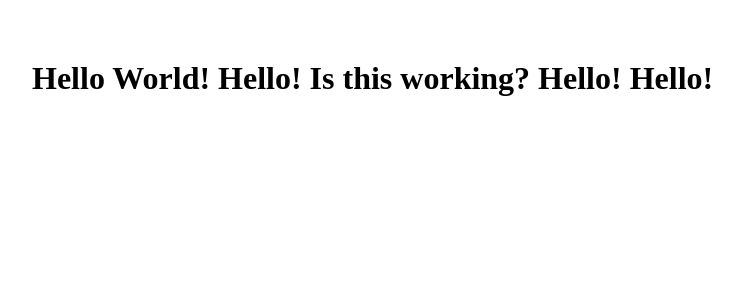
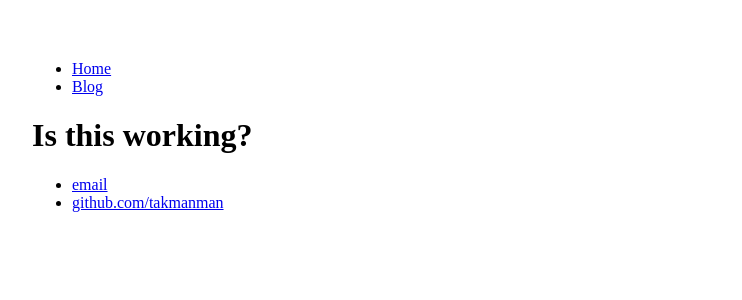
Before and after one commit to takmanman/takmanman.github.io, a Jekyll site: the page built from index.html, in a window 1280 px wide. Shown: the top 300 px of the page, without its empty margins (160-902 px from the left). Built offline with Jekyll 4.4.1, drawn with Linux system fonts in a browser that asks for light colours.

Commit message:
Update index.html

```diff
--- a/index.html
+++ b/index.html
@@ -1,12 +1,7 @@
-<!DOCTYPE html>
-<html>
-  <head>
-    <!-- link to main stylesheet -->
-		<link rel="stylesheet" type="text/css" href="/css/main.css">
-    <title> A Probably Blog by Takmanman
-    </title>
-  </head>
-  <body>
-    <h1>Hello World! Hello! Is this working? Hello! Hello!</h1>
-  </body>
-</html>
+---
+layout: default
+title: A Probable Blog by Takmanman
+---
+<div class="blurb">
+	<h1>Is this working?</h1>
+</div><!-- /.blurb -->
```
